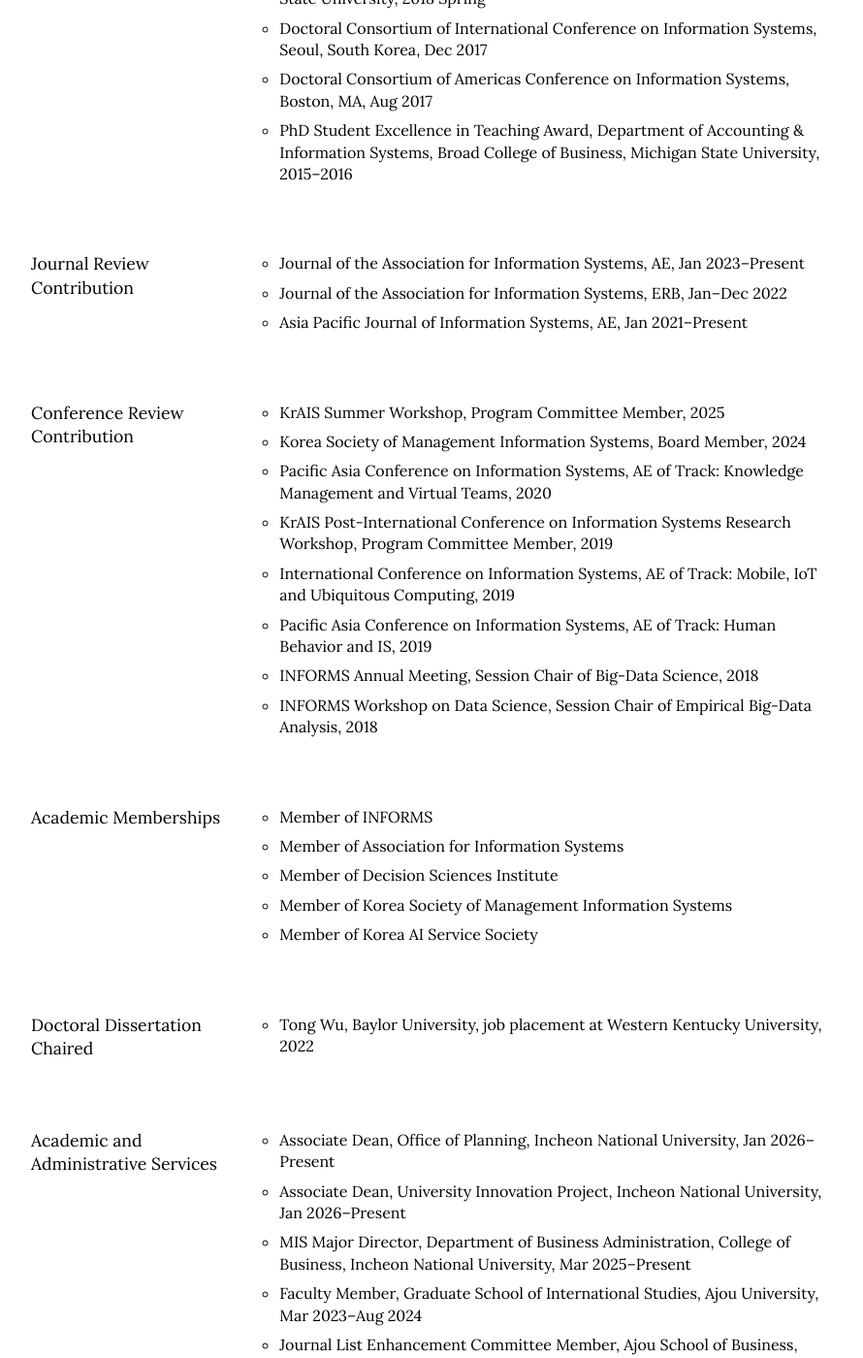
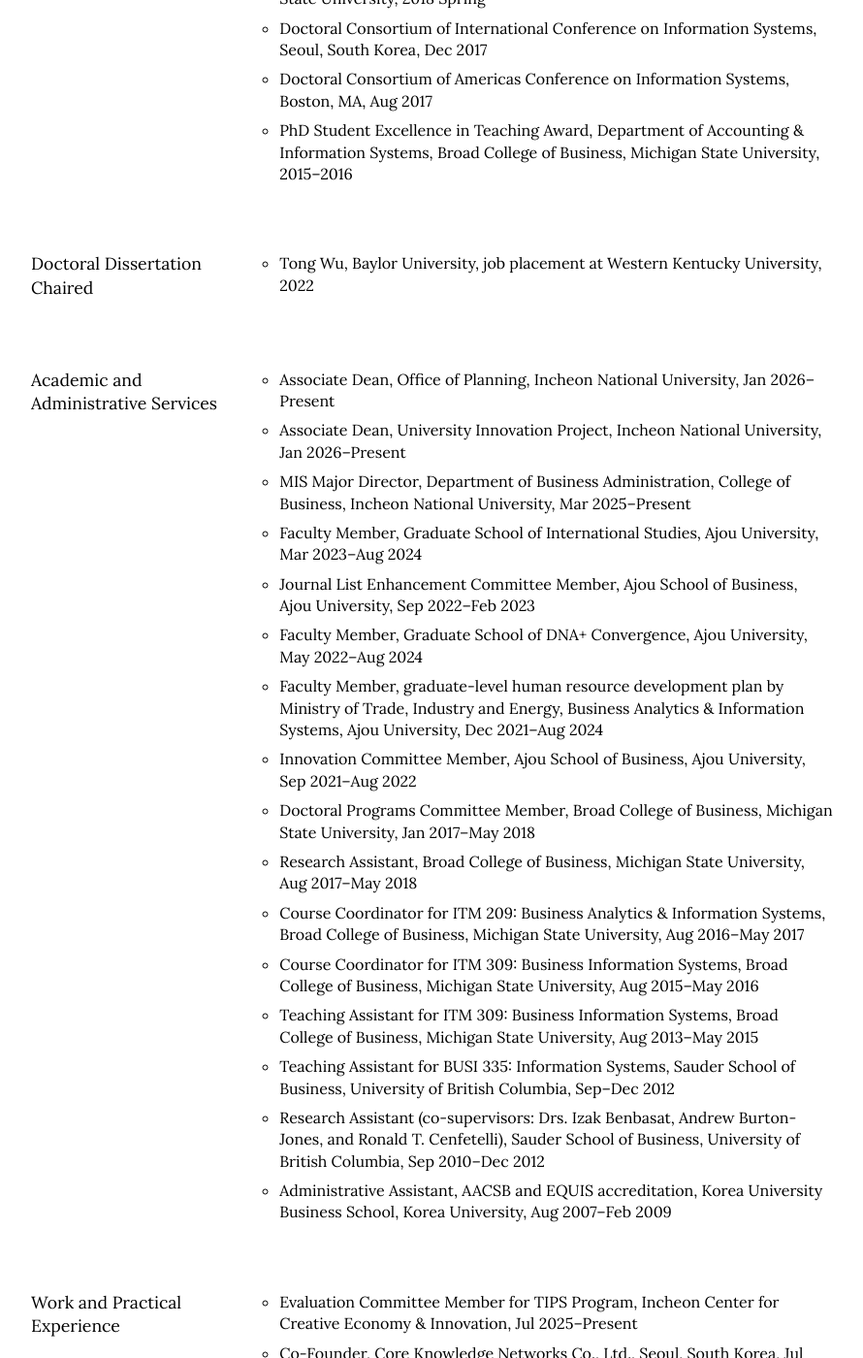
Before and after one commit to istaehun/taehun, a Jekyll site: the page built from engagement.html, in a window 1280 px wide and 1400 px high, scrolled down 2746 px. Shown: the whole window at 97% size, without its empty margins (188-1078 px from the left). Built offline with Jekyll 4.4.1, drawn with Linux system fonts in a browser that asks for light colours; nearby versions of some CDN libraries.

Commit message:
Update engagement.yml

```diff
--- a/_data/engagement.yml
+++ b/_data/engagement.yml
@@ -57,31 +57,6 @@
       - "Doctoral Consortium of Americas Conference on Information Systems, Boston, MA, Aug 2017"
       - "PhD Student Excellence in Teaching Award, Department of Accounting & Information Systems, Broad College of Business, Michigan State University, 2015–2016"
   -
-    title: Journal Review Contribution
-    list:
-      - "Journal of the Association for Information Systems, AE, Jan 2023–Present"
-      - "Journal of the Association for Information Systems, ERB, Jan–Dec 2022"
-      - "Asia Pacific Journal of Information Systems, AE, Jan 2021–Present"
-  -
-    title: Conference Review Contribution
-    list:
-      - "KrAIS Summer Workshop, Program Committee Member, 2025"
-      - "Korea Society of Management Information Systems, Board Member, 2024"
-      - "Pacific Asia Conference on Information Systems, AE of Track: Knowledge Management and Virtual Teams, 2020"
-      - "KrAIS Post-International Conference on Information Systems Research Workshop, Program Committee Member, 2019"
-      - "International Conference on Information Systems, AE of Track: Mobile, IoT and Ubiquitous Computing, 2019"
-      - "Pacific Asia Conference on Information Systems, AE of Track: Human Behavior and IS, 2019"
-      - "INFORMS Annual Meeting, Session Chair of Big-Data Science, 2018"
-      - "INFORMS Workshop on Data Science, Session Chair of Empirical Big-Data Analysis, 2018"
-  -
-    title: Academic Memberships
-    list:
-      - "Member of INFORMS"
-      - "Member of Association for Information Systems"
-      - "Member of Decision Sciences Institute"
-      - "Member of Korea Society of Management Information Systems"
-      - "Member of Korea AI Service Society"
-  -
     title: Doctoral Dissertation Chaired
     list:
       - "Tong Wu, Baylor University, job placement at Western Kentucky University, 2022"
```
